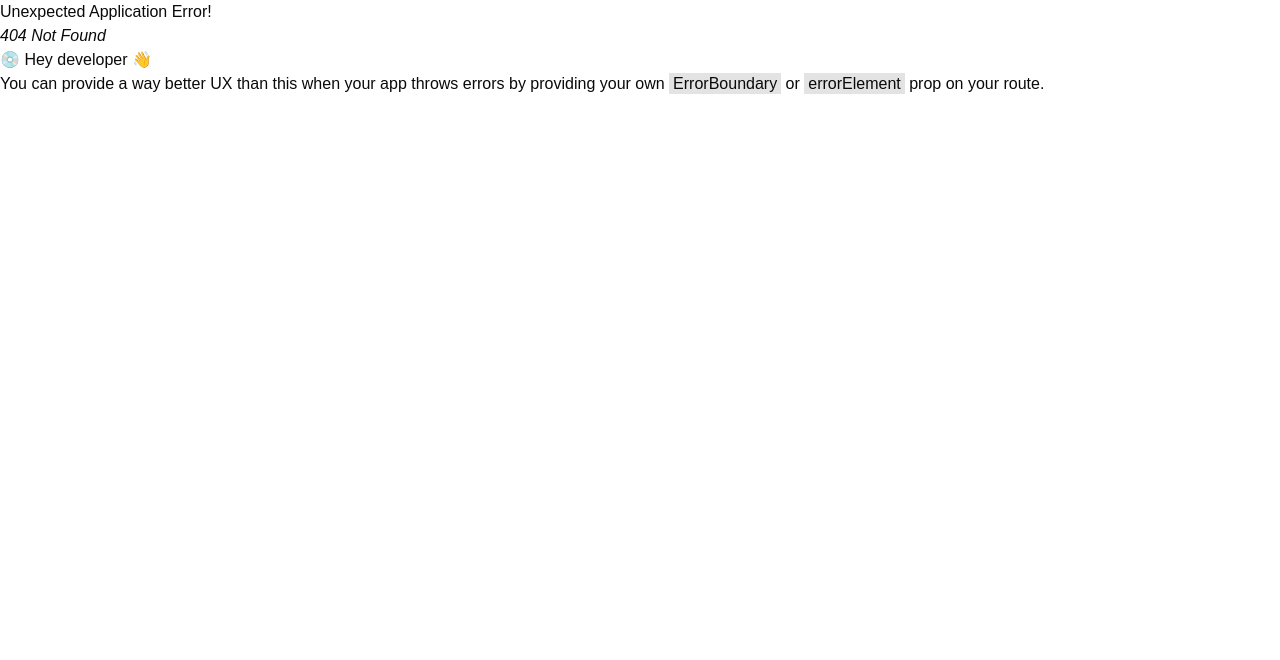
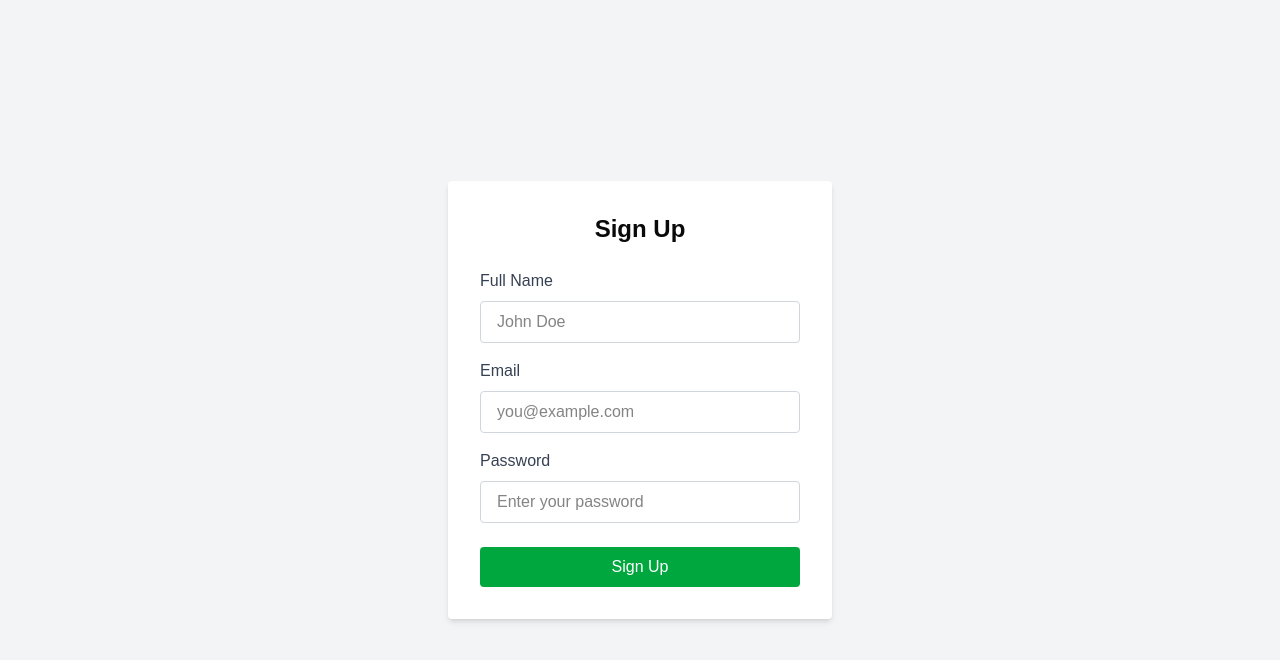
Before and after one commit to MalikBandara/Book-Club-Frontend, a React app: page /signup in a window 1280 px wide. Before the commit this address had no page. Shown: the top 660 px of the page. Built offline with nearby package versions, Linux system fonts and the light colour scheme; the HTML template or start-up script is replaced by a standard one.

Commit message:
signUp done

```diff
--- a/src/form/AddBookForm.tsx
+++ b/src/form/book/AddBookForm.tsx
@@ -1,12 +1,12 @@
-import { Label } from "../components/ui/label";
-import { Input } from "../components/ui/input";
-import { Button } from "../components/ui/button";
+import { Label } from "../../components/ui/label";
+import { Input } from "../../components/ui/input";
+import { Button } from "../../components/ui/button";
 import { Link, useNavigate } from "react-router-dom";
 import { useState } from "react";
 import toast from "react-hot-toast";
 
-import type { BookFormData } from "../types/Books";
-import { createBook } from "../service/bookService";
+import type { BookFormData } from "../../types/Books";
+import { createBook } from "../../service/bookService";
 
 const AddBook = () => {
     // for loading ui
@@ -21,7 +21,7 @@ const AddBook = () => {
         status: "",
     };
 
-    const [book, setBook] = useState(initialBook);
+    const [book, setBook] = useState<BookFormData>(initialBook);
 
     const navigate = useNavigate();
 
--- a/src/form/AddReaderForm.tsx
+++ b/src/form/readers/AddReaderForm.tsx
@@ -1,11 +1,11 @@
-import { Label } from "../components/ui/label";
-import { Input } from "../components/ui/input";
-import { Button } from "../components/ui/button";
+import { Label } from "../../components/ui/label";
+import { Input } from "../../components/ui/input";
+import { Button } from "../../components/ui/button";
 import { Link, useNavigate } from "react-router-dom";
 import { useState } from "react";
 import toast from "react-hot-toast";
-import { createReader } from "../service/readerService";
-import type { ReaderFormData } from "../types/Readers";
+import { createReader } from "../../service/readerService";
+import type { ReaderFormData } from "../../types/Readers";
 
 const AddReader = () => {
     // for loading ui
@@ -19,7 +19,7 @@ const AddReader = () => {
         memberShipId: "",
     };
 
-    const [reader, setReader] = useState(initialReader);
+    const [reader, setReader] = useState<ReaderFormData>(initialReader);
 
     const navigate = useNavigate();
 
--- a/src/pages/Dashboard.tsx
+++ b/src/pages/DashboardPage.tsx
@@ -1,5 +1,5 @@
 import { Outlet } from "react-router-dom";
-import SideBar from "../components/SideBar";
+import SideBar from "../layout/SideBar";
 
 const Dashboard = () => {
     return (
--- /dev/null
+++ b/src/pages/LoginPage.tsx
@@ -0,0 +1,48 @@
+const LoginPage = () => {
+
+
+
+
+    return (
+        <div className="flex min-h-screen items-center justify-center bg-gray-100">
+            <form className="w-full max-w-sm rounded bg-white p-8 shadow-md">
+                <h2 className="mb-6 text-center text-2xl font-bold">Login</h2>
+
+                <label
+                    htmlFor="email"
+                    className="mb-2 block font-medium text-gray-700"
+                >
+                    Email
+                </label>
+                <input
+                    id="email"
+                    type="email"
+                    placeholder="you@example.com"
+                    className="mb-4 w-full rounded border border-gray-300 px-4 py-2 focus:ring-2 focus:ring-blue-500 focus:outline-none"
+                />
+
+                <label
+                    htmlFor="password"
+                    className="mb-2 block font-medium text-gray-700"
+                >
+                    Password
+                </label>
+                <input
+                    id="password"
+                    type="password"
+                    placeholder="Enter your password"
+                    className="mb-6 w-full rounded border border-gray-300 px-4 py-2 focus:ring-2 focus:ring-blue-500 focus:outline-none"
+                />
+
+                <button
+                    type="submit"
+                    className="w-full rounded bg-blue-600 py-2 text-white transition hover:bg-blue-700"
+                >
+                    Login
+                </button>
+            </form>
+        </div>
+    );
+};
+
+export default LoginPage;
--- /dev/null
+++ b/src/pages/SignUpPage.tsx
@@ -0,0 +1,117 @@
+import React, { useState } from "react";
+import type { UserFormData } from "../types/Users";
+import { createUser } from "../service/userService";
+import toast from "react-hot-toast";
+import { useNavigate } from "react-router-dom";
+
+// create initial state for user form
+// create useState for user form
+// add name and value for input fields
+// create inputHandler function to handle input changes
+// and create submit function and call other functions using this
+
+const SignupPage = () => {
+    const initialUser: UserFormData = {
+        name: "",
+        email: "",
+        password: "",
+    };
+
+    const [user, setUser] = useState<UserFormData>(initialUser);
+
+    const navigate = useNavigate();
+
+    const inputHandler = (e: React.ChangeEvent<HTMLInputElement>) => {
+        const { name, value } = e.target;
+        setUser({ ...user, [name]: value });
+        console.log(user);
+    };
+
+    const submit = async (e: React.FormEvent<HTMLFormElement>) => {
+        e.preventDefault();
+        console.log("User data submitted:", user);
+
+        try {
+            const response = await createUser(user);
+            toast.success(`${response.message}`, {
+                position: "top-right",
+                duration: 1500,
+            });
+            setUser(initialUser);
+            navigate("/"); // redirect to login page after successful signup
+        } catch (error: any) {
+            toast.error(`${error.response?.data?.message || error.message}`, {
+                position: "top-right",
+                duration: 3000,
+            });
+        }
+    };
+
+    return (
+        <div className="flex min-h-screen items-center justify-center bg-gray-100">
+            <form
+                onSubmit={submit}
+                className="w-full max-w-sm rounded bg-white p-8 shadow-md"
+            >
+                <h2 className="mb-6 text-center text-2xl font-bold">Sign Up</h2>
+
+                <label
+                    htmlFor="name"
+                    className="mb-2 block font-medium text-gray-700"
+                >
+                    Full Name
+                </label>
+                <input
+                    id="name"
+                    type="text"
+                    name="name"
+                    value={user.name}
+                    onChange={inputHandler}
+                    placeholder="John Doe"
+                    className="mb-4 w-full rounded border border-gray-300 px-4 py-2 focus:ring-2 focus:ring-blue-500 focus:outline-none"
+                />
+
+                <label
+                    htmlFor="email"
+                    className="mb-2 block font-medium text-gray-700"
+                >
+                    Email
+                </label>
+                <input
+                    id="email"
+                    type="email"
+                    name="email"
+                    value={user.email}
+                    onChange={inputHandler}
+                    placeholder="you@example.com"
+                    className="mb-4 w-full rounded border border-gray-300 px-4 py-2 focus:ring-2 focus:ring-blue-500 focus:outline-none"
+                />
+
+                <label
+                    htmlFor="password"
+                    className="mb-2 block font-medium text-gray-700"
+                >
+                    Password
+                </label>
+                <input
+                    id="password"
+                    type="password"
+                    name="password"
+                    value={user.password}
+                    onChange={inputHandler}
+                    placeholder="Enter your password"
+                    className="mb-6 w-full rounded border border-gray-300 px-4 py-2 focus:ring-2 focus:ring-blue-500 focus:outline-none"
+                />
+
+                <button
+                    type="submit"
+                    className="w-full rounded bg-green-600 py-2 text-white transition hover:bg-green-700"
+                >
+                    Sign Up
+                </button>
+            </form>
+        </div>
+    );
+};
+
+export default SignupPage;
--- /dev/null
+++ b/src/service/userService.ts
@@ -0,0 +1,11 @@
+import type { Users } from "../types/Users";
+import apiClient from "./apiClient";
+
+type UserResponse = {
+    message: string;
+};
+
+export const createUser = async (user: Omit<Users, "id">): Promise<UserResponse> => {
+    const response = await apiClient.post("/auth/signup", user);
+    return response.data;
+};
--- /dev/null
+++ b/src/types/Users.ts
@@ -0,0 +1,13 @@
+export type Users = {
+    id: string;
+    name: string;
+    email: string;
+    password: string;
+};
+
+export type UserFormData = {
+
+    name: string;
+    email: string;
+    password: string;
+};
```
Also changed, not shown: src/App.tsx (+13 -8 lines), src/form/book/UpdateBookForm.tsx (renamed from src/form/UpdateBookForm.tsx, +5 -5 lines), src/form/readers/UpdateReaderForm.tsx (renamed from src/form/UpdateReaderForm.tsx, +5 -5 lines), src/layout/SideBar.tsx (renamed from src/components/SideBar.tsx), src/pages/DashboardHomePage.tsx (renamed from src/pages/DashboardHome.tsx).
